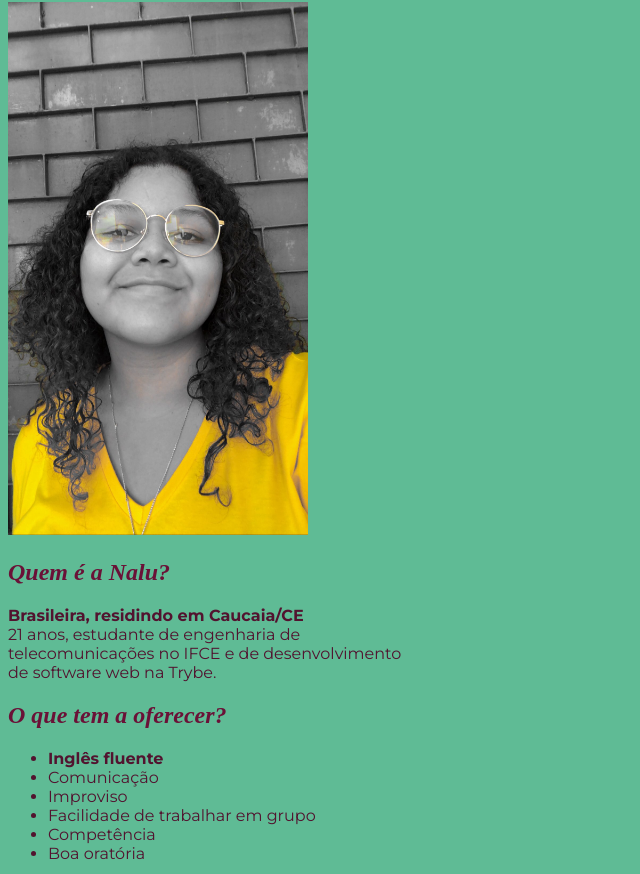
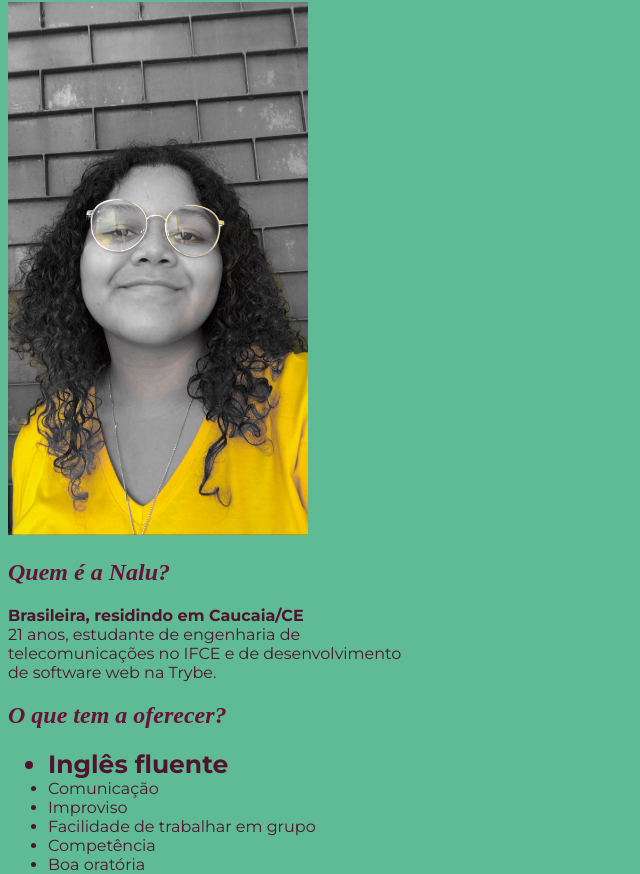
Before and after one commit to nalumelo/portfolio, a plain HTML site: page index.html in a window 1280 px wide. Shown: the part 78-952 px from the top of the page, without its empty margins (0-640 px from the left). Drawn offline with Linux system fonts and the light colour scheme.

Commit message:
muda o tamanho da habilidade 'inglês'

```diff
--- a/index.html
+++ b/index.html
@@ -34,6 +34,9 @@
             font-family: Montserrat;
             font-weight: bold;
             color: #3D3D3D;
+        }
+        #english{
+            font-size:25px;
         }
     </style>
 </head>
```
